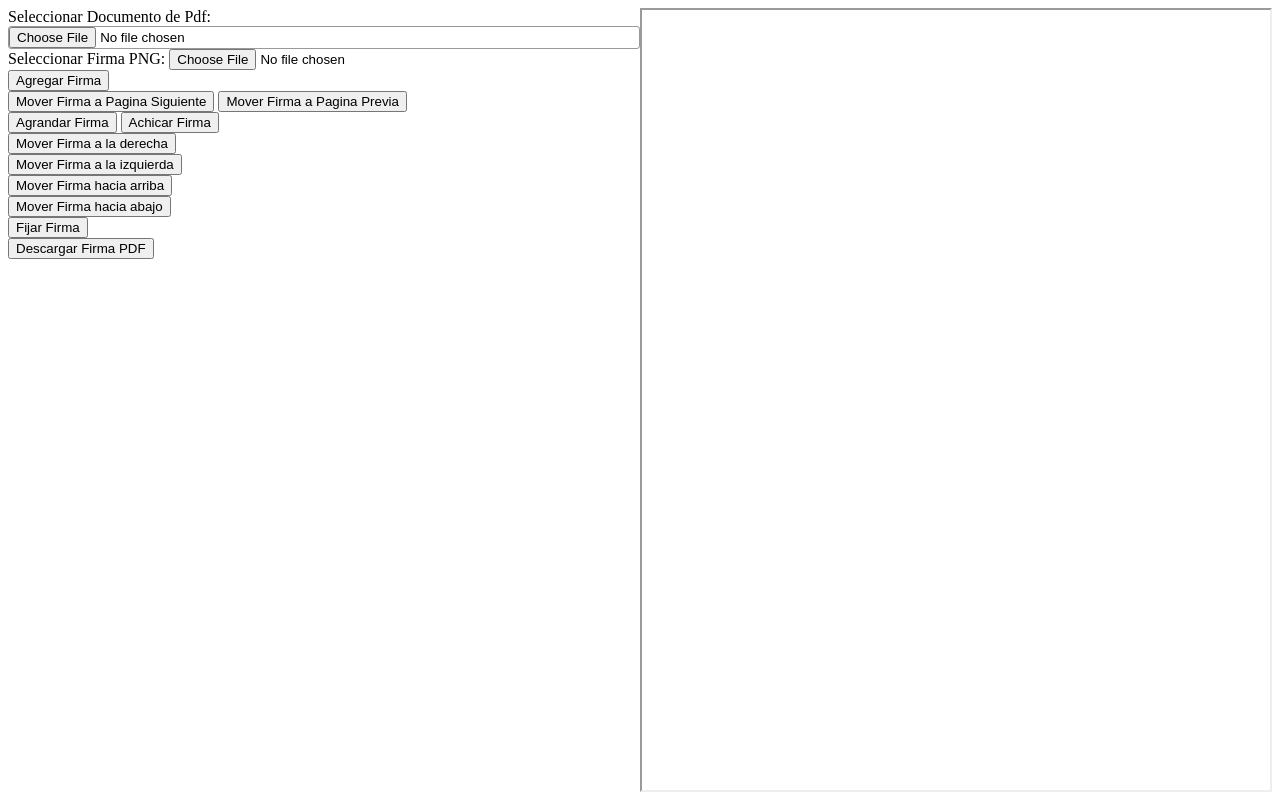
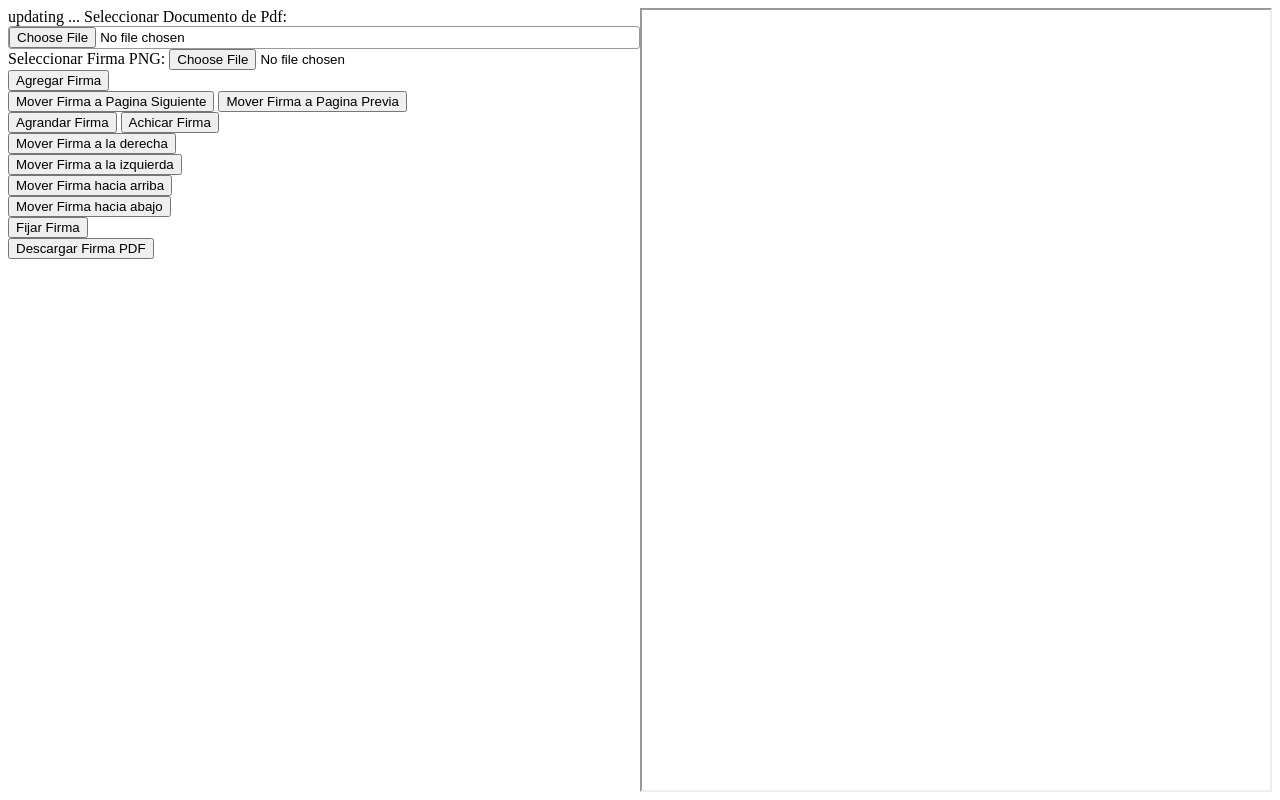
Before and after one commit to ceduardorubio/pdfeditor, a plain HTML site: page index.html in a window 1280 px wide. Drawn offline with Linux system fonts and the light colour scheme; a script that the page names is missing.

Commit message:
updateing

```diff
--- a/index.html
+++ b/index.html
@@ -30,6 +30,7 @@
 <body>
     <div class="row">
         <div class="col-50">
+            updating ...
             <label for="input_pdf">Seleccionar Documento de Pdf:</label>
             <input id="input_pdf" class="form-control" type="file" />
             <br>
```
